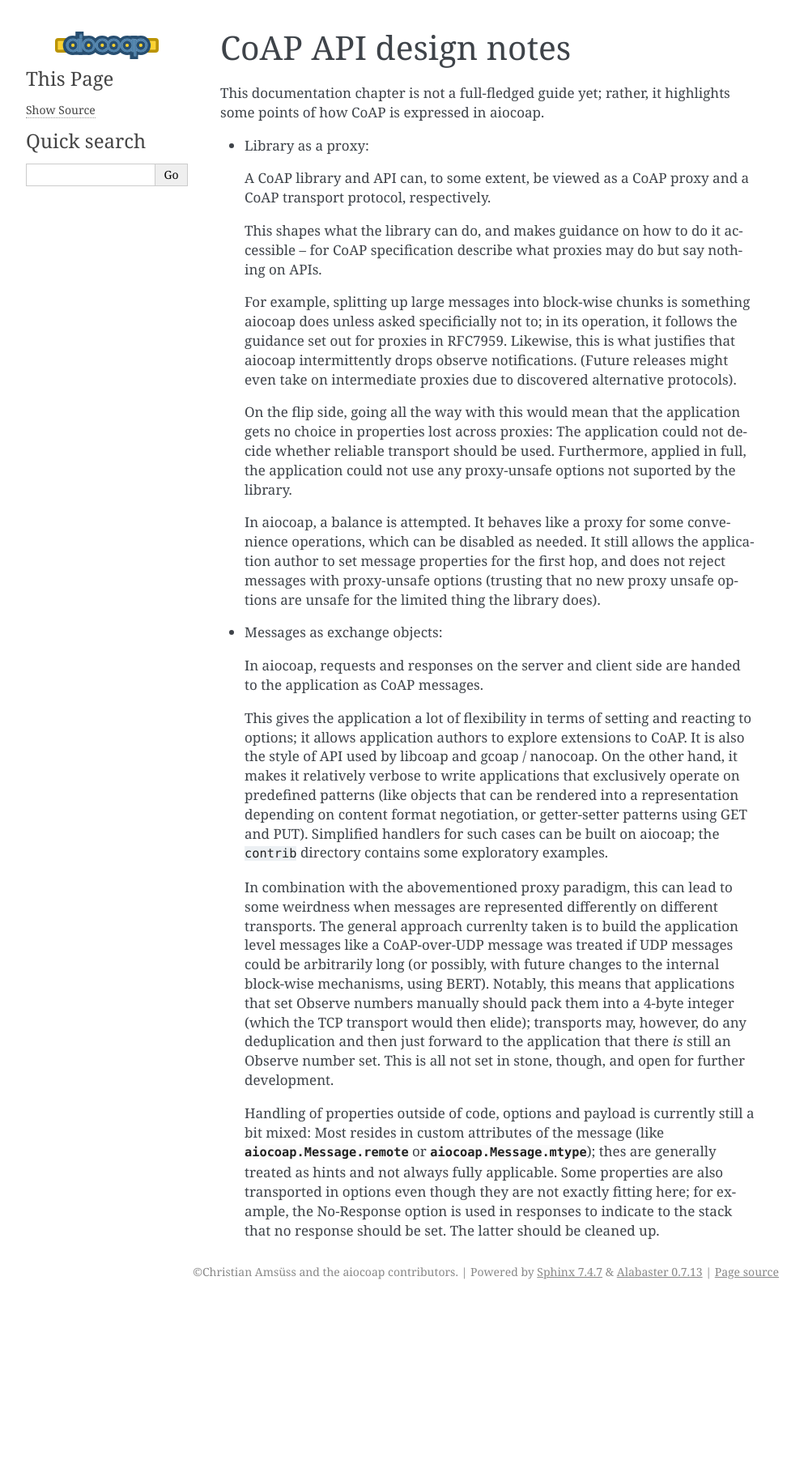
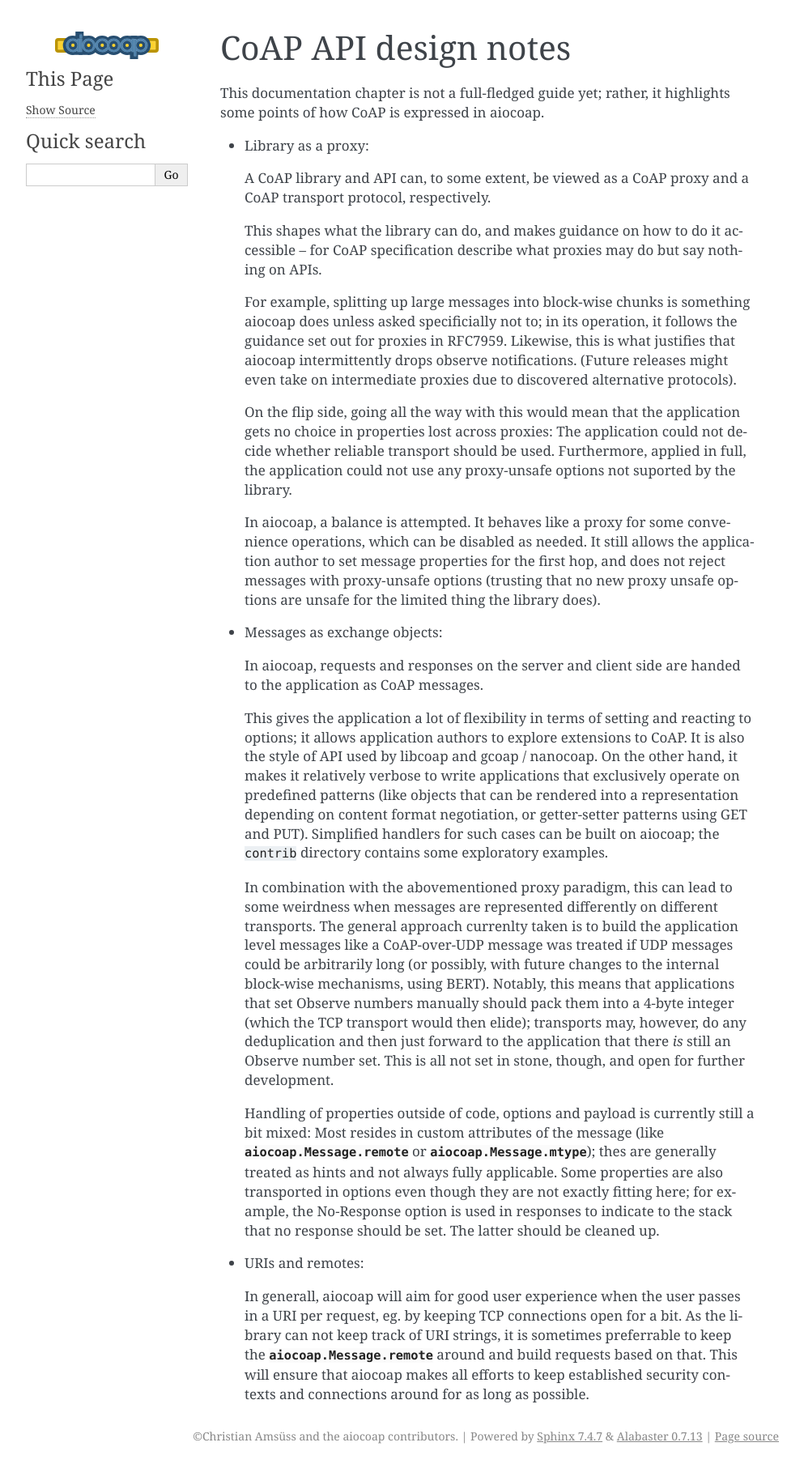
Before and after one commit to chrysn/aiocoap, a Sphinx documentation site: the page built from doc/design.rst, in a window 1280 px wide. Shown: the whole page at 81% size, without its empty margins (148-1141 px from the left). Built offline with Sphinx 7.4.7, drawn with Linux system fonts in a browser that asks for light colours; pages that are not in the unit, such as notebooks, are missing from menus; the version number could not be read and is left out; before the commit the page ends 1610 px from its top, so only the background shows below that.

Commit message:
doc: About URI vs. remote

```diff
--- a/doc/design.rst
+++ b/doc/design.rst
@@ -63,3 +63,12 @@ rather, it highlights some points of how CoAP is expressed in aiocoap.
   Some properties are also transported in options even though they are not exactly fitting here;
   for example, the No-Response option is used in responses to indicate to the stack that no response should be set.
   The latter should be cleaned up.
+
+* URIs and remotes:
+
+  In generall, aiocoap will aim for good user experience when the user passes in a URI per request,
+  eg. by keeping TCP connections open for a bit.
+  As the library can not keep track of URI strings,
+  it is sometimes preferrable to keep the :attr:`aiocoap.Message.remote` around and build requests based on that.
+  This will ensure that aiocoap makes all efforts to keep established security contexts and connections around
+  for as long as possible.
```
